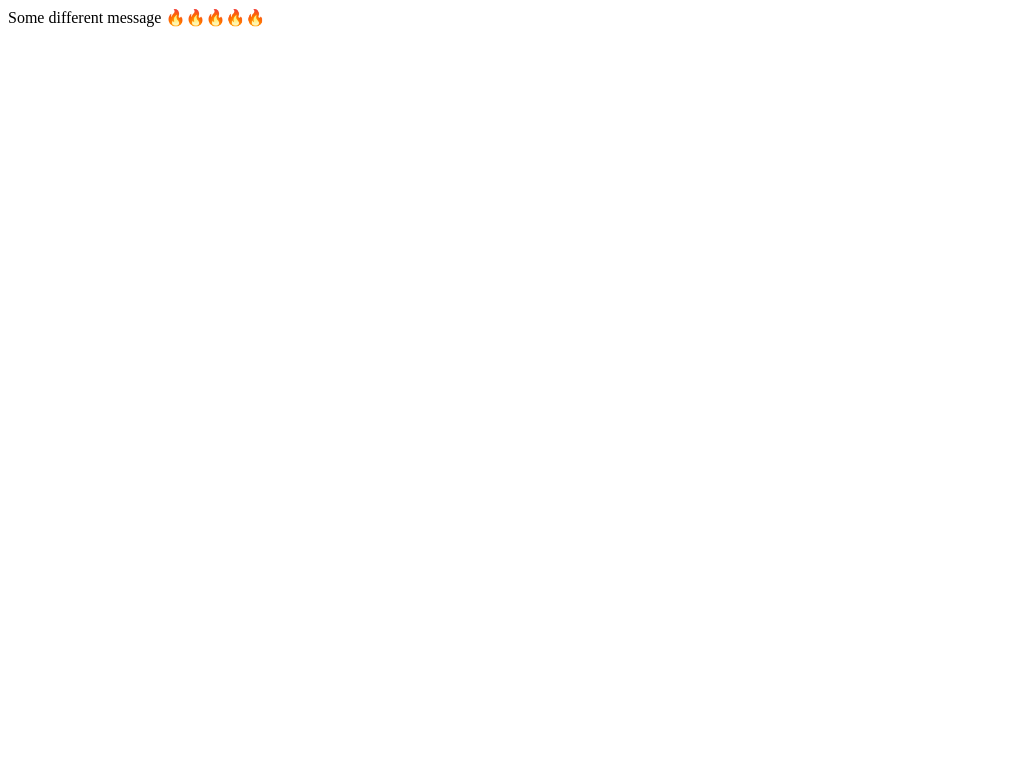
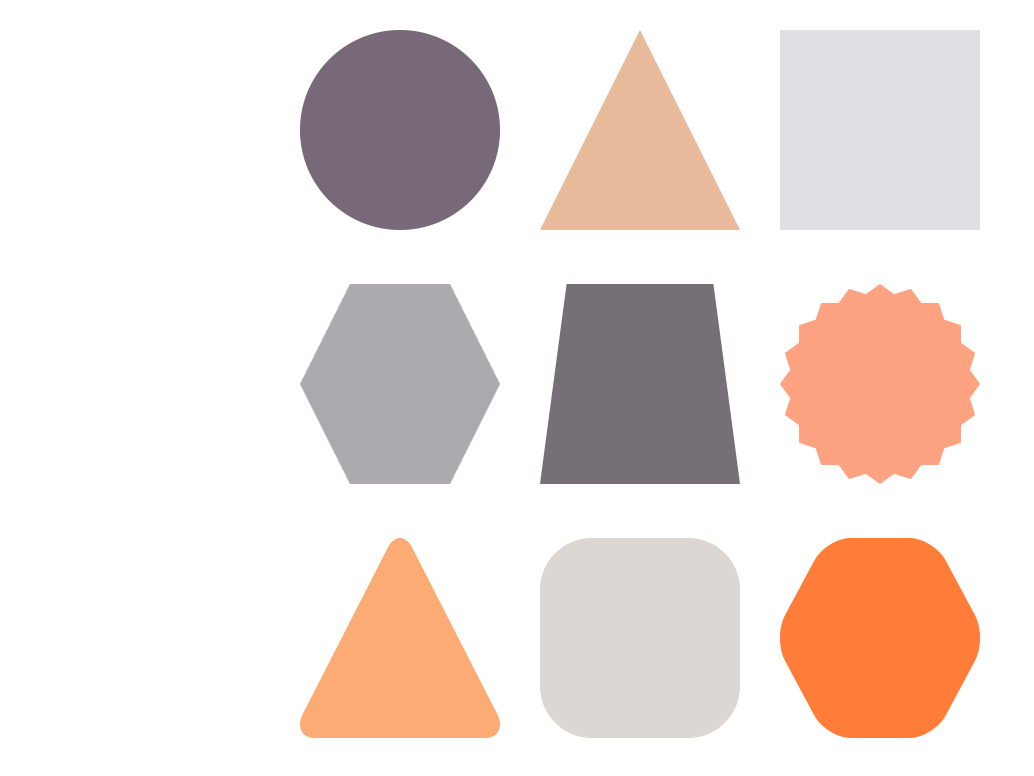
Before and after one commit to capogreco/icons_example, a plain HTML site: page public/index.html in a window 1280 px wide. Shown: the whole page, without its empty margins (0-1034 px from the left). Drawn offline with Linux system fonts and the light colour scheme.

Commit message:
first sound working!!

```diff
--- a/public/index.html
+++ b/public/index.html
@@ -1,8 +1,41 @@
 <!doctype html>
 <head>
     <title> i c o n s </title>
+    <style>
+        .row{
+            width:720px;
+            margin: 10px auto 10px auto ;
+        }
+        .image-container {
+            display: table-cell;
+            vertical-align: middle;
+            padding:20px;
+        }
+    </style>
 </head>
 
 <body>
-    Some different message 🔥🔥🔥🔥🔥
+    <div class="row">
+        <div class="image-container"><img id="cir" src="img/cir.png" height="200" width="200"/></div>
+        <div class="image-container"><img id="tri" src="img/tri.png" height="200" width="200"/></div>
+        <div class="image-container"><img id="squ" src="img/squ.png" height="200" width="200"/></div>
+    </div>
+
+    <div class="row">
+        <div class="image-container"><img src="img/hex.png" height="200" width="200"/></div>
+        <div class="image-container"><img src="img/rec.png" height="200" width="200"/></div>
+        <div class="image-container"><img src="img/sta.png" height="200" width="200"/></div>
+        </div>
+
+    <div class="row">
+        <div class="image-container"><img src="img/trr.png" height="200" width="200"/></div>
+        <div class="image-container"><img src="img/sqr.png" height="200" width="200"/></div>
+        <div class="image-container"><img src="img/her.png" height="200" width="200"/></div>
+    </div>
 </body>
+
+<script>
+    const cir = document.getElementById ('cir')
+    const cir_audio = new Audio ('sounds/1.mp3')
+    cir.onpointerdown = () => cir_audio.play ()
+</script>
```
Also changed, not shown: public/Icon_Template_square.html (added, +41 -0 lines), public/img/cir.png (added), public/img/her.png (added), public/img/hex.png (added), public/img/rec.png (added), public/img/sqr.png (added), public/img/squ.png (added), public/img/sta.png (added), public/img/tri.png (added), public/img/trr.png (added), 3 other files.
